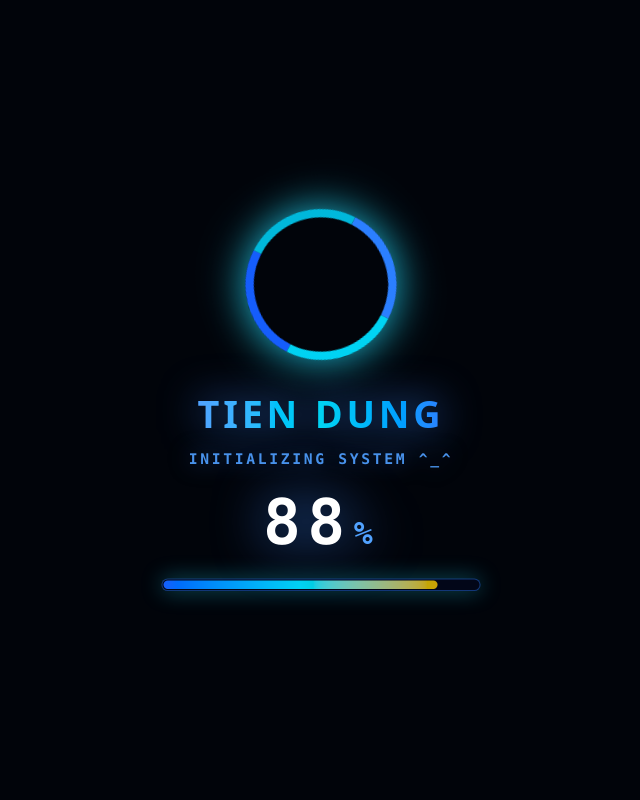
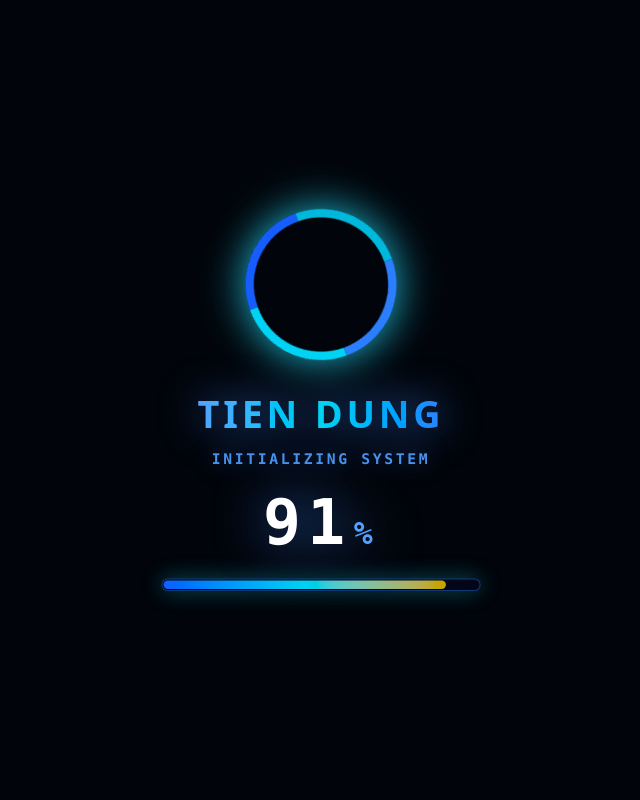
Before and after one commit to DunggTitt/my-portfolio, a Next.js app: page / in a window 1280 px wide. Shown: the top 800 px of the page, without its empty margins (319-959 px from the left). Built offline with nearby package versions, Linux system fonts and the light colour scheme.

Commit message:
iamDuxt ver99

```diff
--- a/app/page.tsx
+++ b/app/page.tsx
@@ -37,7 +37,7 @@ export default function Home() {
     {
       id: 1,
       subTitle: "Dự án 01",
-      title: "Hệ Thống Đặt Vé Xe",
+      title: "Hệ thống Đặt vé xe",
       shortDesc: "Hệ thống hỗ trợ quản lý quy trình phân phối vé xe khách, đặt chỗ trước và giám sát doanh thu tổng cục thời gian thực.",
       codeSnippet: `// Database Connection & Ticket Mapping
 import java.sql.Connection;
@@ -61,7 +61,7 @@ public class TicketSystem {
     {
       id: 2,
       subTitle: "Dự án 02",
-      title: "Web Quản Lý Kho Hàng",
+      title: "Web Quản lý kho hàng",
       shortDesc: "Ứng dụng nền tảng Web cho phép cập nhật, theo dõi lượng vật tư xuất nhập kho và lập báo cáo tự động cho thủ kho.",
       codeSnippet: `// Inventory Analytics Hooks
 import React, { useState, useEffect } from 'react';
@@ -262,7 +262,6 @@ export const InventoryDashboard = () => {
         ></div>
       )}
 
-      {/* ĐÃ ĐẢO THỨ TỰ THANH MENU: DỰ ÁN TRƯỚC - KINH NGHIỆM SAU ĐÚNG THEO PHÂN KHỐI WEB */}
       {!isLoading && (
         <nav className="fixed top-0 left-0 right-0 z-40 bg-[#02050f]/80 backdrop-blur-md border-b border-cyan-500/10 px-4 md:px-6 py-4 shadow-lg flex justify-between items-center">
           <div className="text-2xl md:text-3xl font-black tracking-widest text-white drop-shadow-[0_0_10px_rgba(255,255,255,0.2)] select-none">
@@ -291,7 +290,7 @@ export const InventoryDashboard = () => {
             </div>
 
             <div className="text-xs md:text-sm font-bold tracking-[0.18em] mb-5 text-blue-400/90 drop-shadow-[0_0_10px_rgba(59,130,246,0.5)] uppercase">
-              INITIALIZING SYSTEM ^_^
+              INITIALIZING SYSTEM
             </div>
 
             <div className="text-5xl md:text-6xl font-black tracking-widest text-white mb-6 drop-shadow-[0_0_25px_rgba(59,130,246,0.8)]">
@@ -312,16 +311,9 @@ export const InventoryDashboard = () => {
 
       <div className="relative z-10 pt-24 md:pt-28">
 
-        <header id="gioi-thieu" className="relative pb-8 md:pb-14 px-4 flex flex-col items-center justify-center text-center scroll-mt-24">
+        <header className="relative pb-8 md:pb-14 px-4 max-w-6xl mx-auto">
 
-          <div className="absolute bottom-4 left-2 md:left-4 w-20 h-14 sm:w-28 sm:h-20 md:w-44 md:h-28 lg:w-56 lg:h-40 opacity-90 z-0 pointer-events-none drop-shadow-[0_0_15px_rgba(6,182,212,0.4)]">
-            <img src="/images/Icon-fourze.png" alt="Fourze Left Element" className="w-full h-full object-contain" />
-          </div>
-          <div className="absolute bottom-4 right-2 md:right-4 w-20 h-14 sm:w-28 sm:h-20 md:w-44 md:h-28 lg:w-56 lg:h-40 opacity-90 z-0 pointer-events-none drop-shadow-[0_0_15px_rgba(6,182,212,0.4)]">
-            <img src="/images/Fourze_Logo.png" alt="Fourze Right Element" className="w-full h-full object-contain" />
-          </div>
-
-          <div className="flex justify-center mt-2 mb-10 md:mb-14">
+          <div className="flex justify-center mt-2 mb-24 text-center">
             <div className="flex items-center gap-2 bg-[#0b132b]/90 border border-emerald-500/30 px-5 py-2 rounded-full shadow-xl select-none">
               <span className="relative flex h-3 w-3">
                 <span className="animate-fast-pulse absolute inline-flex h-full w-full rounded-full bg-emerald-400 opacity-90 shadow-[0_0_10px_rgba(52,211,153,0.8)]"></span>
@@ -333,15 +325,46 @@ export const InventoryDashboard = () => {
             </div>
           </div>
 
-          {!isLoading && <GlitchTitle text="Nguyễn Trần Tiến Dũng" />}
+          <div className="text-center mb-24">
+            {!isLoading && <GlitchTitle text="Nguyễn Trần Tiến Dũng" />}
+            <h2 className="text-xl md:text-2xl font-extrabold text-transparent bg-clip-text bg-gradient-to-r from-blue-600 via-cyan-400 to-blue-500 drop-shadow-[0_0_15px_rgba(59,130,246,0.6)]">
+              <span className="text-cyan-400 font-mono">&gt;</span> Full Stack Developer <span className="animate-pulse">_</span>
+            </h2>
+          </div>
 
-          <h2 className="text-xl md:text-2xl font-extrabold mb-6 text-transparent bg-clip-text bg-gradient-to-r from-cyan-400 via-emerald-400 to-yellow-400 drop-shadow-[0_0_10px_rgba(6,182,212,0.3)]">
-            <span className="text-yellow-400 font-mono">&gt;</span> Full Stack Developer <span className="animate-pulse">_</span>
-          </h2>
-          <p className="max-w-xl mx-auto text-slate-300 text-xs md:text-[14px] leading-relaxed font-semibold px-2 relative z-10">
-            Sinh viên IT chuyên ngành Công Nghệ Thông Tin tại Trường Cao Đẳng Văn Lang Sài Gòn.<br />
-            Sở hữu tư duy logic cùng nền tảng vững chắc về cơ sở dữ liệu, tôi luôn nỗ lực tối ưu hóa hệ thống cốt lõi và kiến tạo nên những trải nghiệm Web mượt mà, toàn diện nhất.
-          </p>
+          <div className="grid grid-cols-1 lg:grid-cols-12 gap-6 items-center mt-4">
+
+            <div className="lg:col-span-2 flex justify-center order-2 lg:order-1">
+              <div className="w-24 h-18 sm:w-32 sm:h-24 md:w-40 md:h-28 lg:w-48 lg:h-36 object-contain drop-shadow-[0_0_15px_rgba(6,182,212,0.4)]">
+                <img src="/images/Icon-fourze.png" alt="Fourze Left Element" className="w-full h-full object-contain" />
+              </div>
+            </div>
+
+            <div id="gioi-thieu" className="lg:col-span-8 order-1 lg:order-2 px-2 sm:px-4 scroll-mt-28">
+              <h3 className="text-2xl md:text-3xl font-black uppercase tracking-[0.2em] text-white text-center mb-6 drop-shadow-[0_0_10px_rgba(255,255,255,0.4)]">
+                Về bản thân tôi
+              </h3>
+
+              <div className="text-slate-300 text-[15px] md:text-[15.5px] leading-relaxed font-semibold space-y-4 text-justify">
+                <p>
+                  Sinh viên chuyên ngành Công nghệ Thông tin tại Trường Cao Đẳng Văn Lang Sài Gòn với niềm đam mê phát triển phần mềm và xây dựng các giải pháp công nghệ hiện đại. Tôi sở hữu tư duy logic, khả năng phân tích hệ thống cùng nền tảng kiến thức vững chắc về cơ sở dữ liệu, phát triển Web và lập trình.
+                </p>
+                <p>
+                  Luôn đặt hiệu quả và trải nghiệm người dùng làm trọng tâm, tôi hướng đến việc tối ưu hóa kiến trúc hệ thống, nâng cao hiệu năng ứng dụng và xây dựng các sản phẩm Web ổn định, bảo mật, dễ mở rộng.
+                </p>
+                <p>
+                  Với tinh thần cầu tiến, trách nhiệm và ham học hỏi, tôi luôn sẵn sàng tiếp thu những công nghệ mới, tích lũy kinh nghiệm thực tế và không ngừng hoàn thiện bản thân để trở thành một kỹ sư phần mềm có năng lực và tạo ra giá trị bền vững cho doanh nghiệp.
+                </p>
+              </div>
+            </div>
+
+            <div className="lg:col-span-2 flex justify-center order-3 lg:order-3">
+              <div className="w-24 h-18 sm:w-32 sm:h-24 md:w-40 md:h-28 lg:w-48 lg:h-36 object-contain drop-shadow-[0_0_15px_rgba(6,182,212,0.4)]">
+                <img src="/images/Fourze_Logo.png" alt="Fourze Right Element" className="w-full h-full object-contain" />
+              </div>
+            </div>
+
+          </div>
         </header>
 
         <section className="max-w-4xl mx-auto py-6 px-4 grid md:grid-cols-2 gap-6 scroll-mt-24">
@@ -359,32 +382,49 @@ export const InventoryDashboard = () => {
           </div>
         </section>
 
+        {/* TRÌNH ĐỘ HỌC VẤN: 2 KHUNG ĐÃ ĐƯỢC TĂNG 5% KÍCH THƯỚC VÀ CHỮ TRONG ĐỒNG ĐỀU SIÊU ĐẸP MẮT */}
         <section id="hoc-van" className="max-w-4xl mx-auto py-6 px-4 scroll-mt-24">
           <h3 className="text-2xl md:text-3xl font-black text-center uppercase tracking-[0.2em] text-[#d97706] mb-8 drop-shadow-[0_0_12px_rgba(217,119,6,0.6)]">
             Trình Độ Học Vấn
           </h3>
-          <div className="flex flex-col gap-4">
-            <div className="bg-slate-900/80 backdrop-blur-md border border-cyan-500/20 p-4 md:p-5 rounded-xl shadow-[0_0_15px_rgba(6,182,212,0.1)] hover:border-cyan-400 hover:shadow-[0_0_20px_rgba(6,182,212,0.25)] transition-all duration-300 flex flex-col sm:flex-row sm:justify-between sm:items-center group">
+          <div className="flex flex-col gap-5"> {/* Tăng khoảng cách giữa 2 khung */}
+
+            {/* Khung 1: Tăng kích thước 5% bằng padding (p-5 md:p-6.5) và tăng size chữ bên trong 5% */}
+            <div className="bg-slate-900/80 backdrop-blur-md border border-cyan-500/20 p-5 md:p-[26px] rounded-xl shadow-[0_0_15px_rgba(6,182,212,0.1)] hover:border-cyan-400 hover:shadow-[0_0_20px_rgba(6,182,212,0.25)] transition-all duration-300 flex flex-col sm:flex-row sm:justify-between sm:items-center group">
               <div>
-                <h4 className="text-sm md:text-base font-bold text-white tracking-wide group-hover:text-cyan-300 transition-colors">Trường Trung cấp Nghề Bình Thạnh</h4>
-                <p className="text-cyan-400 font-bold text-xs md:text-sm mt-0.5">Chuyên ngành: Quản Trị Mạng</p>
-                <p className="text-slate-400 text-[11px] md:text-xs mt-0.5 font-medium">Trạng thái: Tốt nghiệp ngày 25/04/2024 — Chứng chỉ tiếng Anh: A2</p>
+                <h4 className="text-[14.5px] md:text-[17px] font-black text-white tracking-wide group-hover:text-cyan-300 transition-colors">
+                  Trường Trung cấp Nghề Bình Thạnh
+                </h4>
+                <p className="text-cyan-400 font-bold text-[12.5px] md:text-[14.5px] mt-1">
+                  Chuyên ngành: Quản Trị Mạng
+                </p>
+                <p className="text-slate-400 text-[11.5px] md:text-[12.5px] mt-1 font-semibold">
+                  Trạng thái: Tốt nghiệp ngày 25/04/2024 — Chứng chỉ tiếng Anh: A2
+                </p>
               </div>
-              <span className="text-[11px] md:text-xs font-bold text-cyan-300 bg-cyan-950/60 border border-cyan-400/40 px-3 md:px-4 py-1.5 rounded-full mt-2 sm:mt-0 w-max shadow-sm">
+              <span className="text-[11.5px] md:text-[12.5px] font-black text-cyan-300 bg-cyan-950/60 border border-cyan-400/40 px-3.5 md:px-4.5 py-2 rounded-full mt-2 sm:mt-0 w-max shadow-sm tracking-wide">
                 Niên khóa: 2021 - 2024
               </span>
             </div>
 
-            <div className="bg-slate-900/80 backdrop-blur-md border border-cyan-500/20 p-4 md:p-5 rounded-xl shadow-[0_0_15px_rgba(6,182,212,0.1)] hover:border-emerald-400 hover:shadow-[0_0_20px_rgba(16,185,129,0.2)] transition-all duration-300 flex flex-col sm:flex-row sm:justify-between sm:items-center group">
+            {/* Khung 2: Tăng kích thước 5% bằng padding (p-5 md:p-6.5) và tăng size chữ bên trong 5% */}
+            <div className="bg-slate-900/80 backdrop-blur-md border border-cyan-500/20 p-5 md:p-[26px] rounded-xl shadow-[0_0_15px_rgba(6,182,212,0.1)] hover:border-emerald-400 hover:shadow-[0_0_20px_rgba(16,185,129,0.2)] transition-all duration-300 flex flex-col sm:flex-row sm:justify-between sm:items-center group">
               <div>
-                <h4 className="text-sm md:text-base font-bold text-white tracking-wide group-hover:text-emerald-300 transition-colors">Trường Cao Đẳng Văn Lang Sài Gòn</h4>
-                <p className="text-emerald-400 font-bold text-xs md:text-sm mt-0.5">Khoa: Công Nghệ Thiết Kế — Chuyên ngành: Công Nghệ Thông Tin</p>
-                <p className="text-slate-400 text-[11px] md:text-xs mt-0.5 font-medium">Trạng thái: Tốt nghiệp năm 2026</p>
+                <h4 className="text-[14.5px] md:text-[17px] font-black text-white tracking-wide group-hover:text-emerald-300 transition-colors">
+                  Trường Cao Đẳng Văn Lang Sài Gòn
+                </h4>
+                <p className="text-emerald-400 font-bold text-[12.5px] md:text-[14.5px] mt-1">
+                  Khoa: Công Nghệ Thiết Kế — Chuyên ngành: Công Nghệ Thông Tin
+                </p>
+                <p className="text-slate-400 text-[11.5px] md:text-[12.5px] mt-1 font-semibold">
+                  Trạng thái: Tốt nghiệp năm 2026
+                </p>
               </div>
-              <span className="text-[11px] md:text-xs font-bold text-emerald-400 bg-emerald-950/60 border border-emerald-400/40 px-3 md:px-4 py-1.5 rounded-full mt-2 sm:mt-0 w-max shadow-sm">
+              <span className="text-[11.5px] md:text-[12.5px] font-black text-emerald-400 bg-emerald-950/60 border border-emerald-400/40 px-3.5 md:px-4.5 py-2 rounded-full mt-2 sm:mt-0 w-max shadow-sm tracking-wide">
                 Niên khóa: 2024 - 2026
               </span>
             </div>
+
           </div>
         </section>
 
@@ -437,7 +477,6 @@ export const InventoryDashboard = () => {
           </div>
         </section>
 
-        {/* PHÂN KHỐI DỰ ÁN NẰM TRÊN THEO ĐÚNG CẤU TRÚC GỐC */}
         <section id="du-an" className="max-w-6xl mx-auto py-10 px-4 scroll-mt-24">
           <h3 className="text-2xl md:text-4xl font-black text-white mb-6 text-center uppercase tracking-[0.2em] text-transparent bg-clip-text bg-gradient-to-r from-cyan-400 to-blue-400 drop-shadow-[0_0_10px_rgba(59,130,246,0.5)]">
             Dự Án Đã Thực Hiện
@@ -491,7 +530,6 @@ export const InventoryDashboard = () => {
           </div>
         </section>
 
-        {/* PHÂN KHỐI KINH NGHIỆM NẰM DƯỚI KHỐI DỰ ÁN */}
         <section id="kinh-nghiem" className="max-w-4xl mx-auto py-10 px-4 scroll-mt-24">
           <h3 className="text-2xl md:text-3xl font-black text-center uppercase tracking-[0.2em] text-cyan-400 mb-8 drop-shadow-[0_0_8px_rgba(6,182,212,0.3)]">
             Kinh Nghiệm
@@ -507,7 +545,10 @@ export const InventoryDashboard = () => {
             </div>
 
             <p className="text-slate-300 font-semibold mb-3 text-[13.5px] md:text-[14.5px] pl-2 leading-relaxed">
-              Trực tiếp tham gia khảo sát, triển khai and bàn giao hạ tầng kỹ thuật công nghệ cho các cơ sở giáo dục:
+              Trực tiếp tham gia khảo sát, triển khai và bàn giao hạ tầng kỹ thuật công nghệ cho các cơ sở giáo dục.
+            </p>
+            <p className="text-slate-300 font-semibold mb-3 text-[13.5px] md:text-[14.5px] pl-2 leading-relaxed">
+              Trong quá trình Thực tập tôi đã được các anh chị bên Công ty chỉ dạy tận tình và học hỏi được rất nhiều thứ, sau đó tôi được thực hành công việc như:
             </p>
             <ul className="list-disc list-inside text-slate-300 space-y-2 ml-2 text-[13.5px] md:text-[14.5px] font-semibold leading-relaxed">
               <li>Lắp đặt hệ thống đường dây mạng truyền tải dữ liệu và Camera tại Trường THCS Bình Lợi Trung.</li>
@@ -561,11 +602,7 @@ export const InventoryDashboard = () => {
                   <ul className="space-y-2">
                     {activeProjectModal.steps.map((step, idx) => (
                       <li key={idx} className="flex gap-2 items-start text-xs text-slate-300">
-                        <span className={
-                          activeProjectModal.themeColor === 'blue' ? 'text-cyan-400' :
-                          activeProjectModal.themeColor === 'purple' ? 'text-purple-400' :
-                          'text-yellow-400'
-                        }>•</span>
+                        <span>•</span>
                         <span>{step}</span>
                       </li>
                     ))}
@@ -677,7 +714,6 @@ export const InventoryDashboard = () => {
           </div>
         </section>
 
-        {/* ĐẢO THỨ TỰ FOOTER ĐIỀU HƯỚNG DƯỚI CUỐI TRANG ĐỒNG BỘ: DỰ ÁN TRƯỚC - KINH NGHIỆM SAU */}
         <footer className="max-w-4xl mx-auto border-t border-slate-800/60 pt-6 px-4 mt-6">
           <div className="flex flex-col sm:flex-row items-center justify-between gap-4 text-xs font-bold text-slate-400 text-center sm:text-left">
             <div>© 2026 Nguyễn Trần Tiến Dũng. Portfolio Modules.</div>
```
